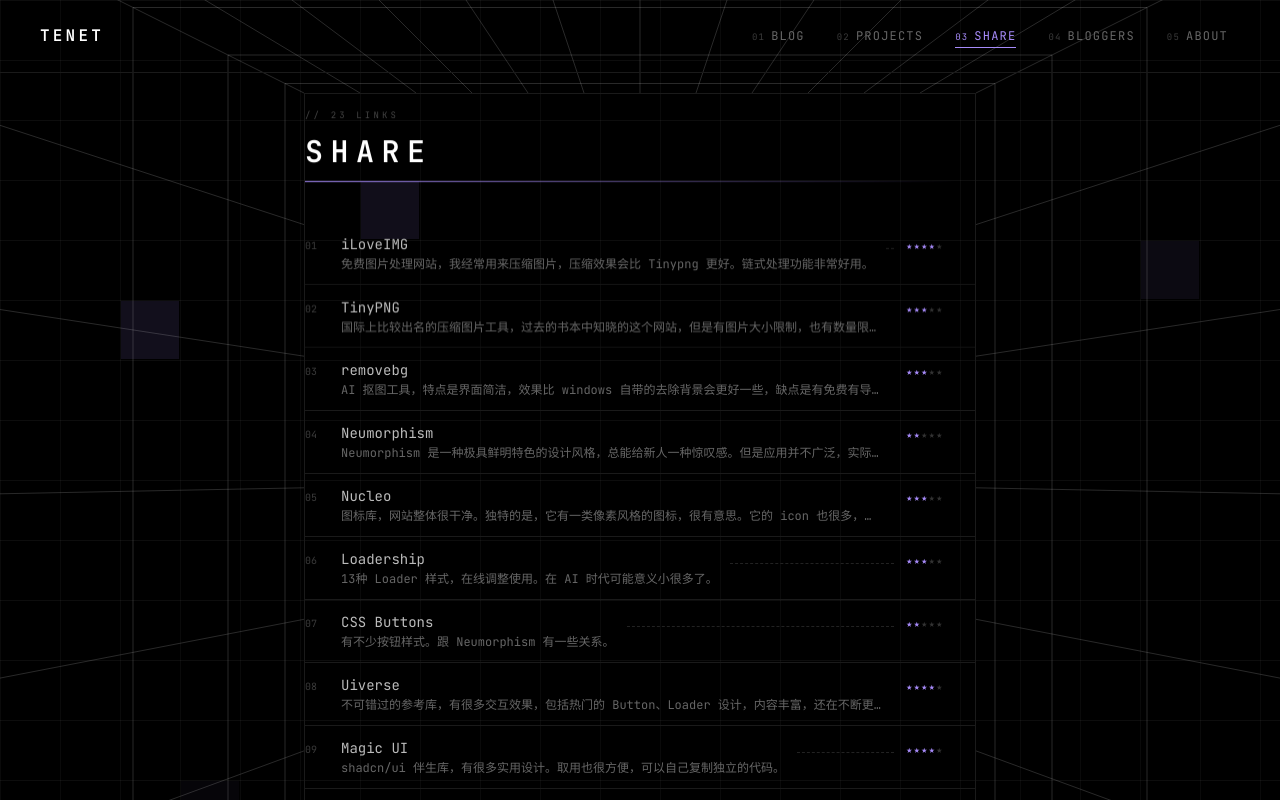
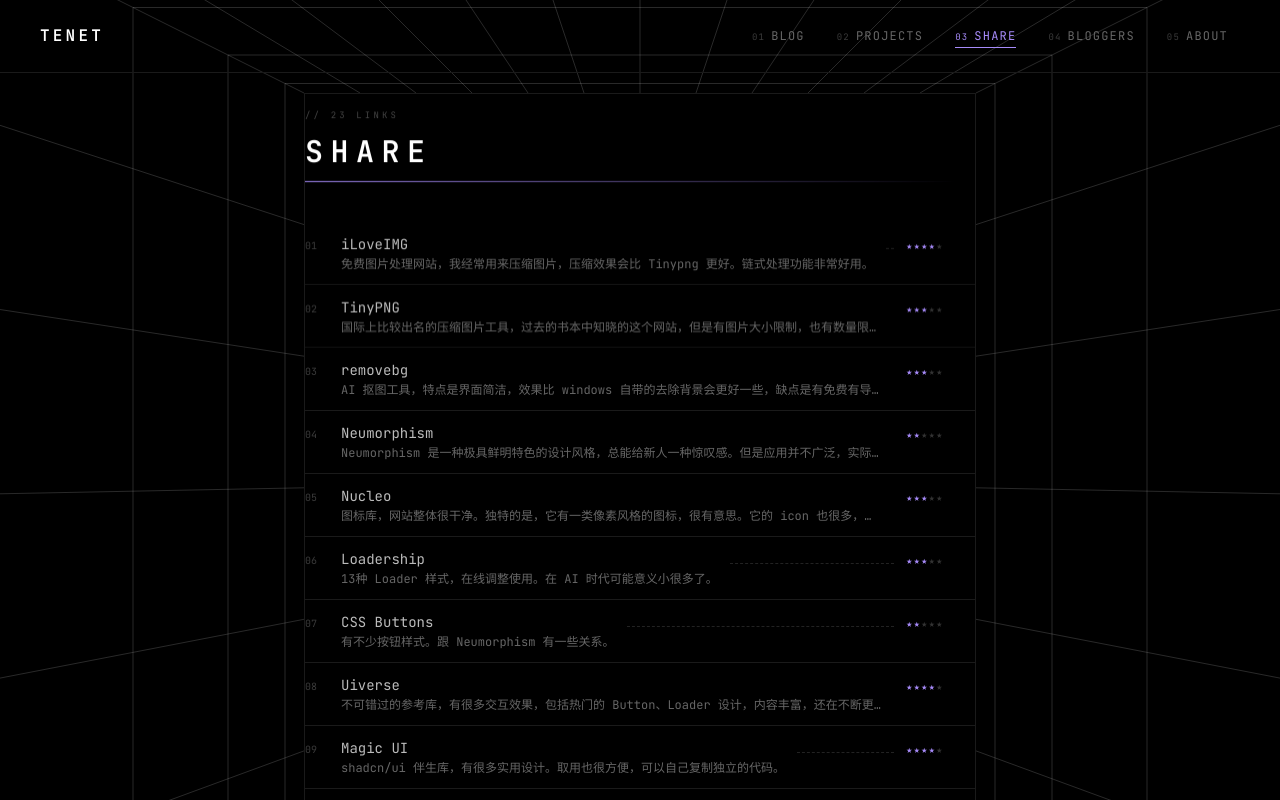
Before and after one commit to 3048606379/mingzhi-blog, a Next.js app: page /share in a window 1280 px wide. Built offline with nearby package versions, Linux system fonts and the light colour scheme; no server answers; a web font is replaced by a local one.

Commit message:
style(share): 去掉 share 页背景网格（WebGL/CSS 网格 + 闪烁块）——只留线框房间

```diff
--- a/src/layout/index.tsx
+++ b/src/layout/index.tsx
@@ -27,6 +27,7 @@
   const { maxMD } = useSize()
   useSizeInit()
   const isHome = pathname === '/'
+  const isShare = pathname.startsWith('/share')
   const isFullBleed = isHome || pathname.startsWith('/write') || pathname.startsWith('/pictures') || pathname.startsWith('/config') || pathname.startsWith('/blog/')
   const isListLike = !isHome && !isFullBleed
   const transitionPhase = useTransitionStore(s => s.phase)
@@ -247,13 +248,15 @@
         }}
       />
 
-      {/* Grid background */}
-      <div className='pointer-events-none fixed inset-0 z-0' style={{
-        backgroundImage: 'linear-gradient(rgba(255,255,255,0.05) 1px, transparent 1px), linear-gradient(90deg, rgba(255,255,255,0.04) 1px, transparent 1px)',
-        backgroundSize: '60px 60px'
-      }} />
+      {/* Grid background — share 页不要背景网格（线框房间自己就是结构） */}
+      {!isShare && (
+        <div className='pointer-events-none fixed inset-0 z-0' style={{
+          backgroundImage: 'linear-gradient(rgba(255,255,255,0.05) 1px, transparent 1px), linear-gradient(90deg, rgba(255,255,255,0.04) 1px, transparent 1px)',
+          backgroundSize: '60px 60px'
+        }} />
+      )}
       {/* Grid ambient: random cells light up and fade */}
-      <GridFlicker />
+      {!isShare && <GridFlicker />}
 
       {/* Top Nav */}
       {!isHome && (
```
